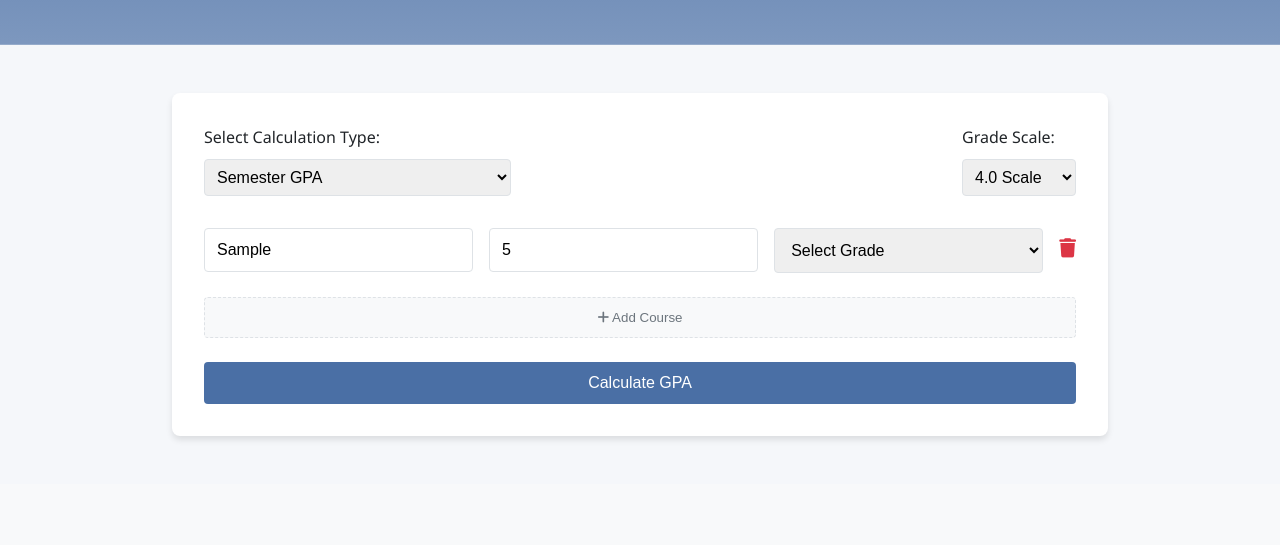
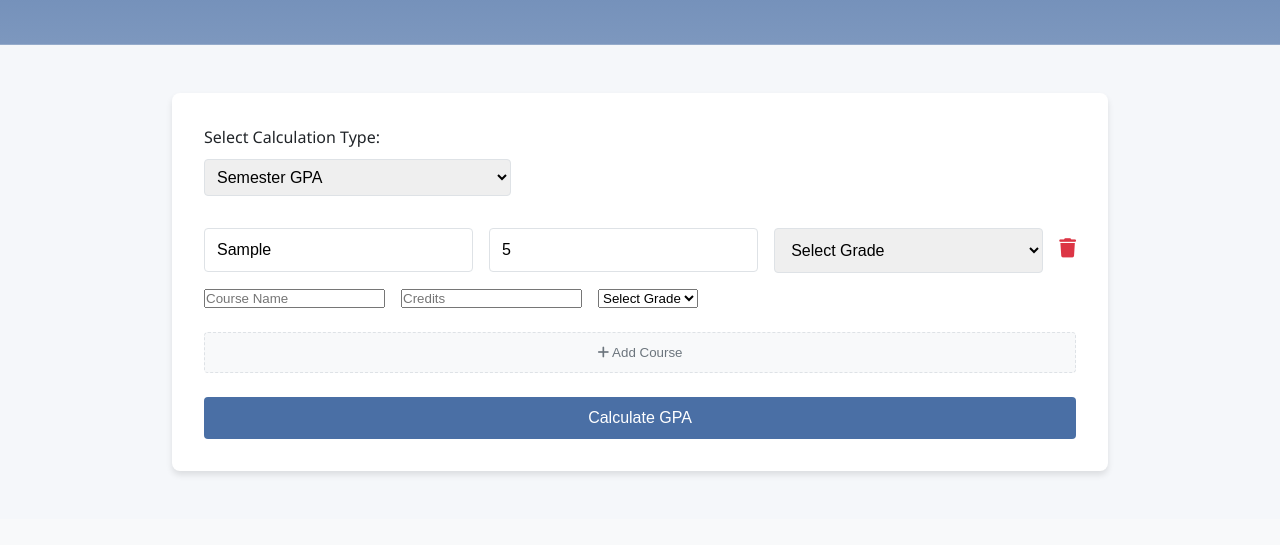
Before and after one commit to DHANVANTHGS/CGPA-Calculator, a plain HTML site: page calculator.html in a window 1280 px wide. Both pictures are taken after typing "Sample", "5" into the empty fields and a click on the button "Add Course". Shown: the part 227-772 px from the top of the page. Drawn offline with Linux system fonts and the light colour scheme.

Commit message:
claci.js has included

```diff
--- /dev/null
+++ b/calci.js
@@ -0,0 +1,65 @@
+document.getElementById('addCourse').addEventListener("click",function(){
+    const md=document.getElementById('courseList');
+
+    const d=document.createElement('div');
+    d.setAttribute('class','course-entry');
+    md.appendChild(d);
+
+    const new_n=document.createElement('input');
+    new_n.setAttribute('type','text');
+    new_n.setAttribute('class','course-name');
+    new_n.setAttribute('placeholder','Course Name');
+    d.appendChild(new_n);
+
+    const new_c=document.createElement('input');
+    new_c.setAttribute('type','number');
+    new_c.setAttribute('class','course-credits');
+    new_c.setAttribute('placeholder','Credits');
+    d.appendChild(new_c);
+
+    const new_g=document.createElement('select');
+    new_g.setAttribute('class','course-grade');
+
+    const opt=[
+        {value:'',text:'Select Grade'},
+        {value:'4.0',text:'O(4.0)'},
+        {value:'3.5',text:'A+(3.5)'},
+        {value:'3.0',text:'A(3.0)'},
+        {value:'2.5',text:'B+(2.5)'},
+        {value:'2.0',text:'B(2.0)'},
+        {value:'1.5',text:'C(1.5)'},
+        {value:'1.0',text:'D(1.0)'},
+        {value:'0.0',text:'F(0.0)'}
+    ];
+
+    opt.forEach(opt=>{
+        const option=document.createElement('option');
+        option.value=opt.value;
+        option.textContent=opt.text;
+        new_g.appendChild(option);
+    });
+    d.appendChild(new_g);
+
+});
+document.getElementById('calculateGPA').addEventListener("click", function(){
+        console.log("clicked");
+        const c_credit=document.getElementsByClassName('course-credits');
+        console.log("T1");
+        const c_grade=document.getElementsByClassName('course-grade');
+        console.log("T2");
+        const len=c_credit.length;
+        console.log(len);
+        var numerator=0;
+        var denominator=0;
+        for(var i=0;i<len;i++){
+            numerator+=(parseFloat(c_credit[i].value)*parseFloat(c_grade[i].value));
+            denominator+=parseFloat(c_credit[i].value);
+        }
+        if (denominator === 0) {
+            document.getElementById("resultValue").innerHTML = "Invalid input!";
+        } else {
+            const result = numerator / denominator;
+            document.getElementById("resultValue").innerHTML = `${result.toFixed(2)}`;
+            console.log("result added");
+        }
+});
--- a/calculator.html
+++ b/calculator.html
@@ -41,13 +41,6 @@
                             <option value="cumulative">Cumulative GPA (Multiple Semesters)</option>
                         </select>
                     </div>
-                    <div class="grade-scale-selector">
-                        <label for="gradeScale">Grade Scale:</label>
-                        <select id="gradeScale">
-                            <option value="4.0">4.0 Scale</option>
-                            <option value="10.0">10.0 Scale</option>
-                        </select>
-                    </div>
                 </div>
 
                 <!-- Single Semester Calculator -->
@@ -80,7 +73,7 @@
                         </div>
                     </div>
                     <button id="addCourse" class="add-course-btn"><i class="fas fa-plus"></i> Add Course</button>
-                    <button id="calculateGPA" class="calculate-btn">Calculate GPA</button>
+                    <button  id="calculateGPA" class="calculate-btn">Calculate GPA</button>
                 </div>
 
                 <!-- Cumulative GPA Calculator -->
@@ -105,7 +98,7 @@
                         </div>
                     </div>
                     <button id="addSemester" class="add-semester-btn"><i class="fas fa-plus"></i> Add Semester</button>
-                    <button id="calculateCGPA" class="calculate-btn">Calculate CGPA</button>
+                    <button type="submit" id="calculateCGPA" class="calculate-btn">Calculate CGPA</button>
                 </div>
 
                 <div class="result-container" id="resultContainer" style="display: none;">
@@ -177,7 +170,7 @@
             <p>&copy; 2025 CGPA Calculator. All rights reserved.</p>
         </div>
     </footer>
-
+    <script src="calci.js" ></script>
 
 </body>
 </html>
```
